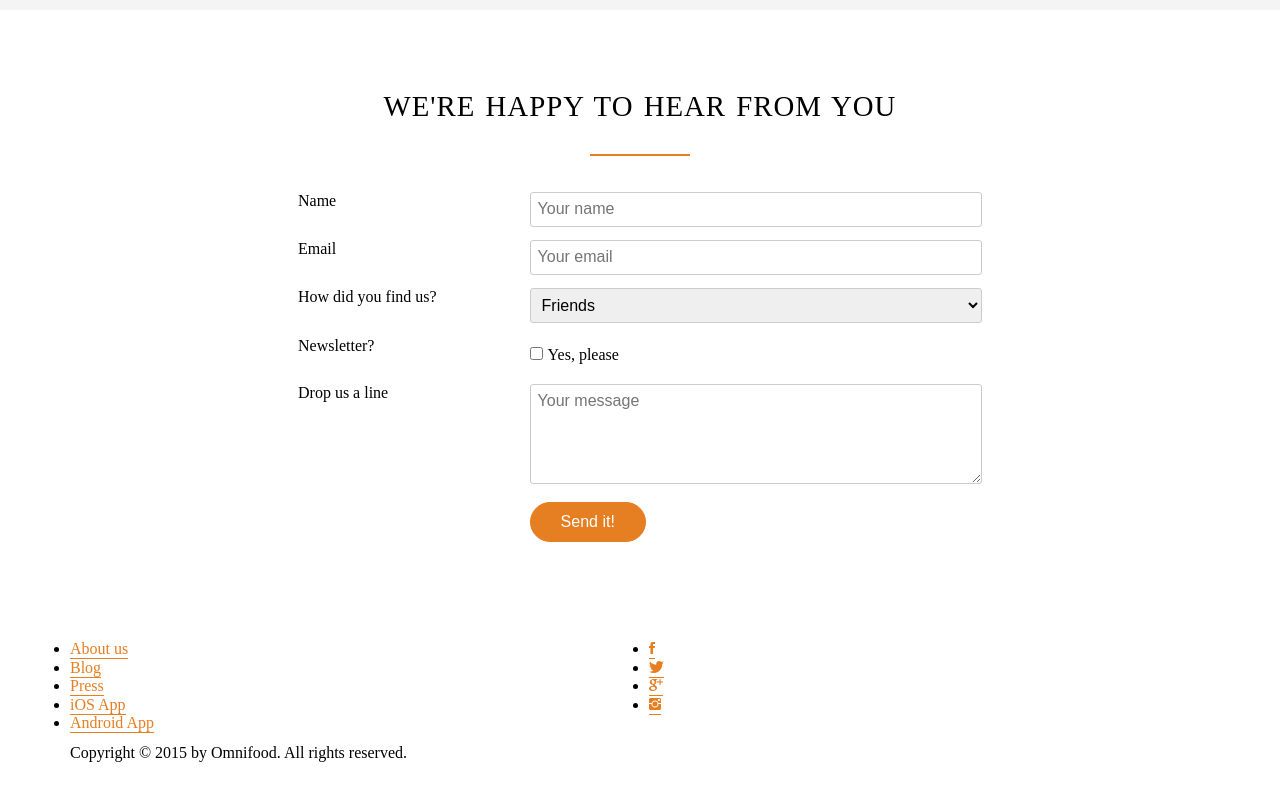
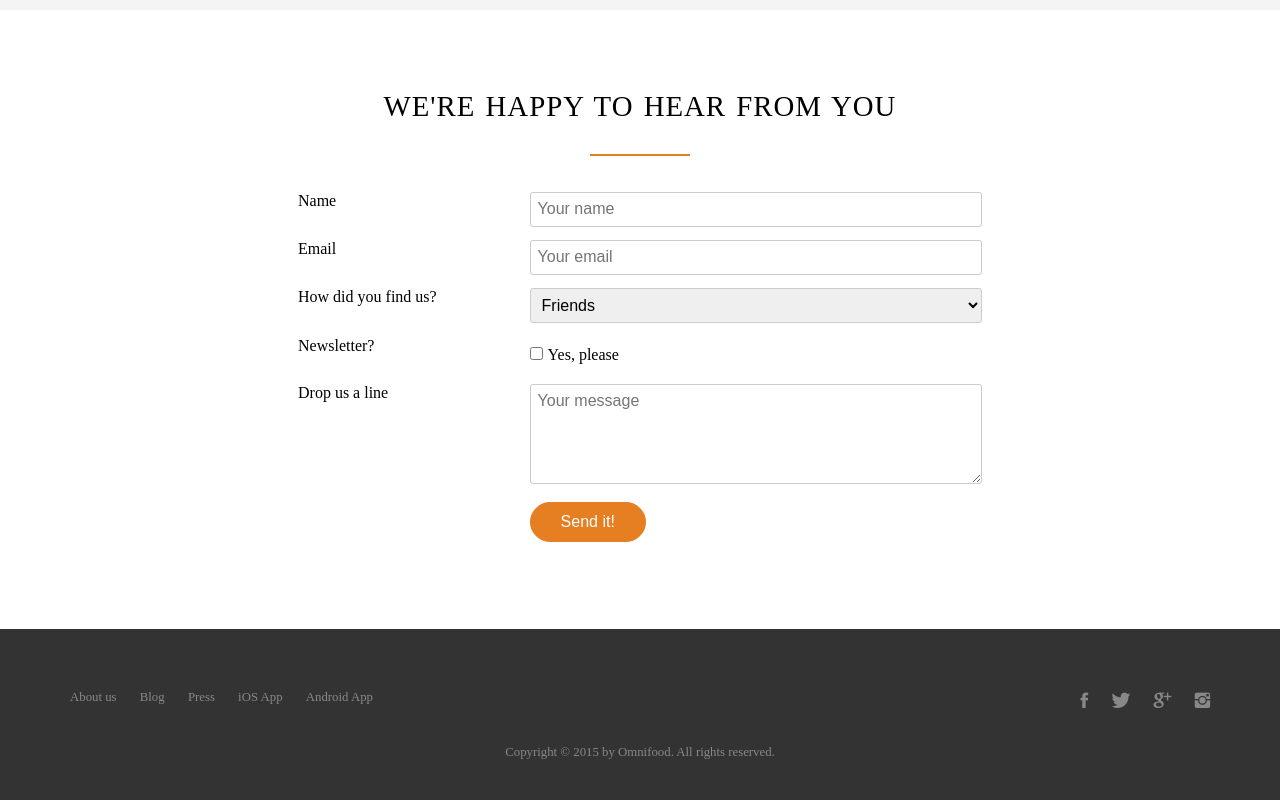
Before and after one commit to alanderos/omnifood, a plain HTML site: page index.html in a window 1280 px wide. Shown: the part 4265-5065 px from the top of the page. Before the commit the page ends 5027 px from the top, so only its background shows below. Drawn offline with Linux system fonts and the light colour scheme; files whose address does not match are found by name.

Commit message:
Building the footer - Part 2

```diff
--- a/index.html
+++ b/index.html
@@ -458,24 +458,24 @@
                     </ul>
                 </div>
                 <div class="col span-1-of-2">
-                    <ul>
+                    <ul class="social-links">
                         <li>
-                            <a href="">
+                            <a href="#">
                                 <i class="ion-social-facebook"></i>
                             </a>
                         </li>
                         <li>
-                            <a href="">
+                            <a href="#">
                                 <i class="ion-social-twitter"></i>
                             </a>
                         </li>
                         <li>
-                            <a href="">
+                            <a href="#">
                                 <i class="ion-social-googleplus"></i>
                             </a>
                         </li>
                         <li>
-                            <a href="">
+                            <a href="#">
                                 <i class="ion-social-instagram"></i>
                             </a>
                         </li>
--- a/resources/css/style.css
+++ b/resources/css/style.css
@@ -484,3 +484,86 @@
 *:focus{
     outline: none;
 }
+
+
+/*---------------------------------------*/
+/* FOOTER */
+/*---------------------------------------*/
+
+
+footer{
+    background-color: #333;
+    padding: 50px;
+    font-size: 80%;
+}
+
+.footer-nav{
+    list-style: none;
+    float: left;
+}
+
+.social-links{
+    list-style: none;
+    float: right;
+}
+
+
+.footer-nav li,
+.social-links li{
+    display: inline-block;
+    margin-right: 20px;
+}
+
+
+.footer-nav li:last-child,
+.social-links li:last-child{
+    margin-right: 0;
+}
+
+
+.footer-nav li a:link,
+.footer-nav li a:visited,
+.social-links li a:link,
+.social-links li a:visited{
+    text-decoration: none;
+    border: 0;
+    color: #888;
+    transition:  color 0.2s;
+}
+
+.footer-nav li a:hover,
+.footer-nav li a:active{
+   color: #ddd;
+}
+
+.social-links li a:link,
+.social-links li a:visited{
+    font-size: 160%;
+}
+
+
+.ion-social-facebook,
+.ion-social-twitter,
+.ion-social-googleplus,
+.ion-social-instagram{
+    transition: color 0.2s;
+}
+
+.ion-social-facebook:hover{
+    color: #3b5998;
+}
+.ion-social-twitter:hover{
+    color: #55acee;
+}
+.ion-social-googleplus:hover{
+    color: #dd4b39;
+}
+.ion-social-instagram:hover{
+    color: #e95950;
+}
+
+footer p{
+    color: #888;
+    text-align: center;
+    margin-top: 20px;
+}
```
